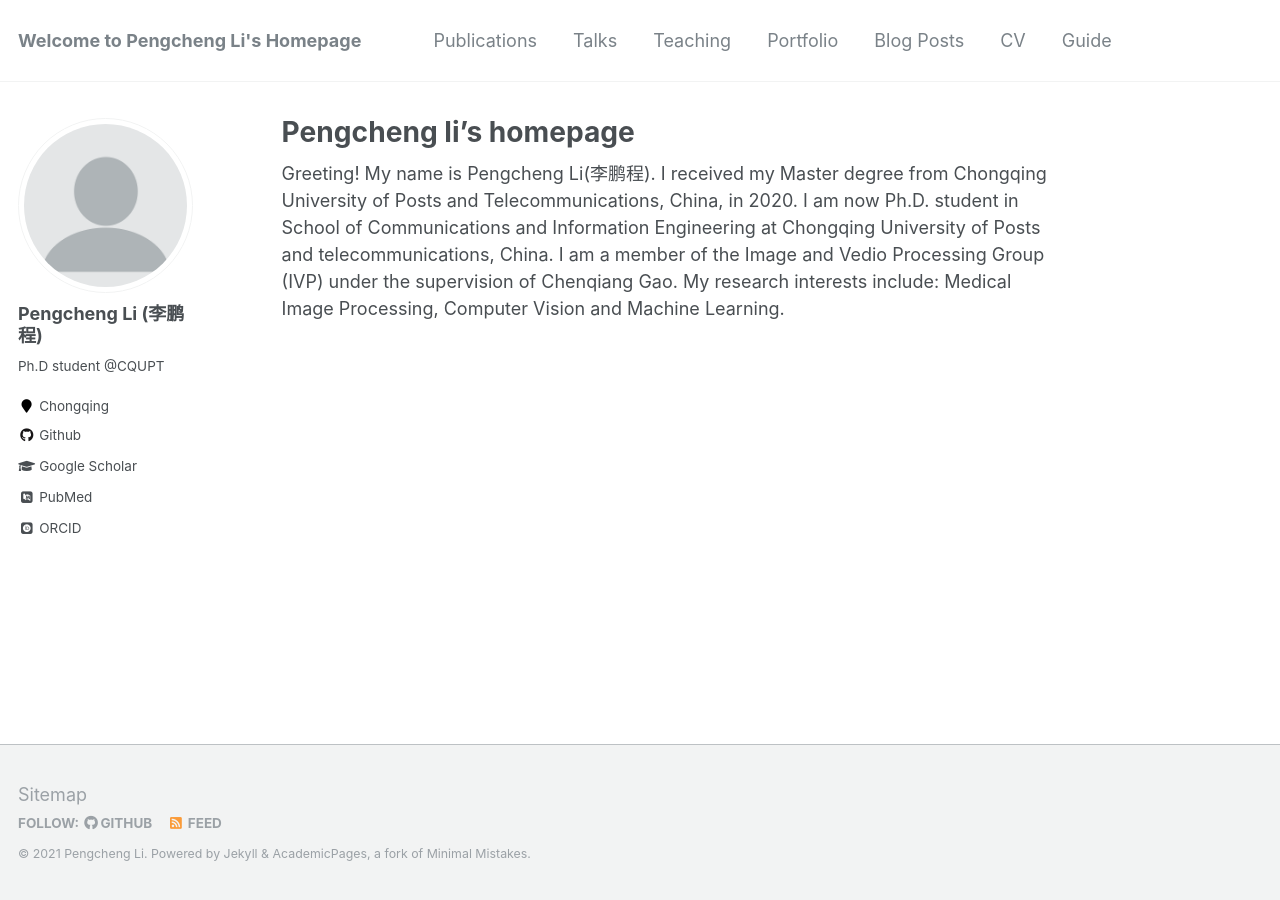
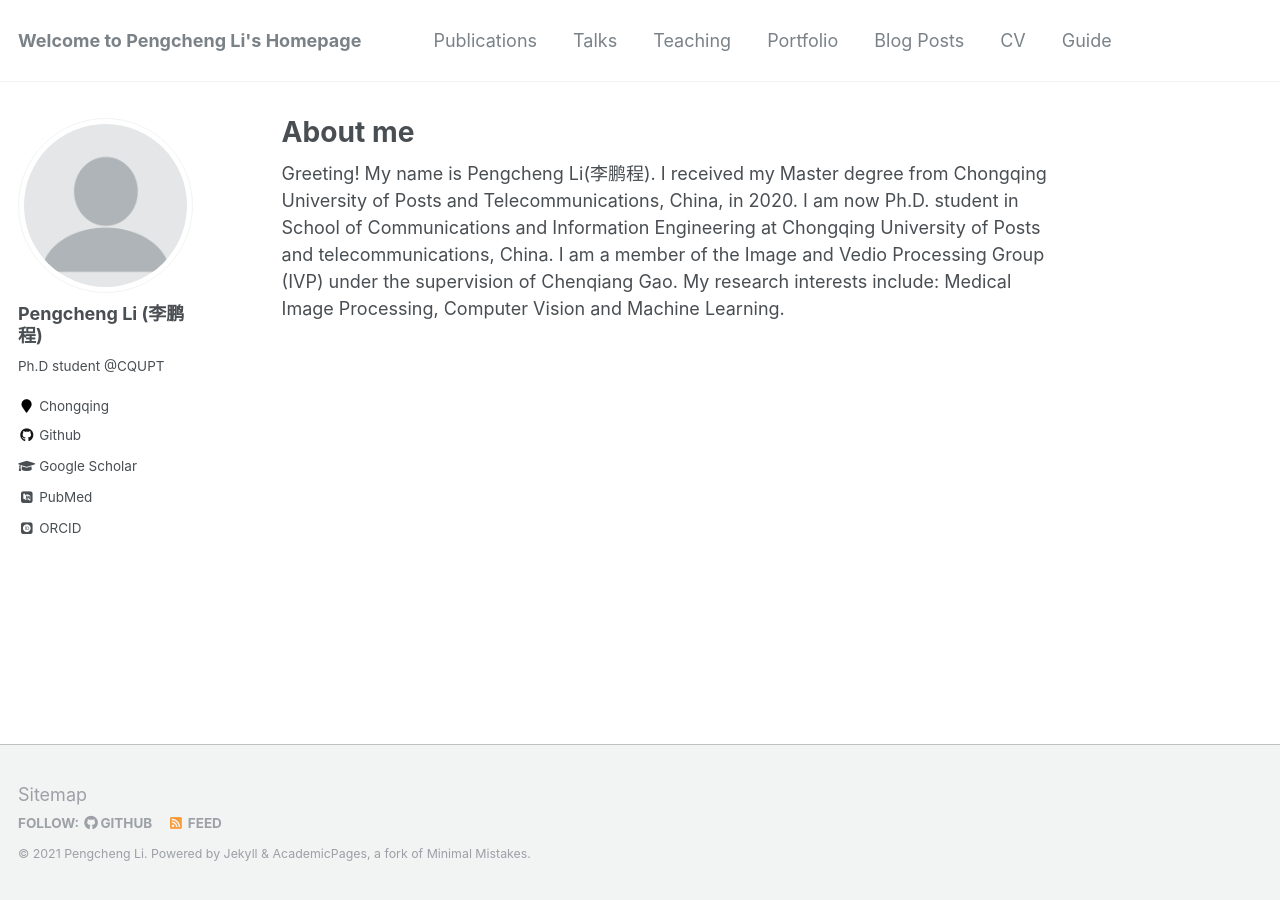
Before and after one commit to li-pengcheng/li-pengcheng.github.io, a Jekyll site: the page built from _pages/about.md, in a window 1280 px wide. Built offline with Jekyll 4.4.1, drawn with Linux system fonts in a browser that asks for light colours; some web fonts are replaced.

Commit message:
Update about.md

```diff
--- a/_pages/about.md
+++ b/_pages/about.md
@@ -1,6 +1,6 @@
 ---
 permalink: /
-title: "Pengcheng li's homepage"
+title: "About me"
 excerpt: "About me"
 author_profile: true
 redirect_from:
```
